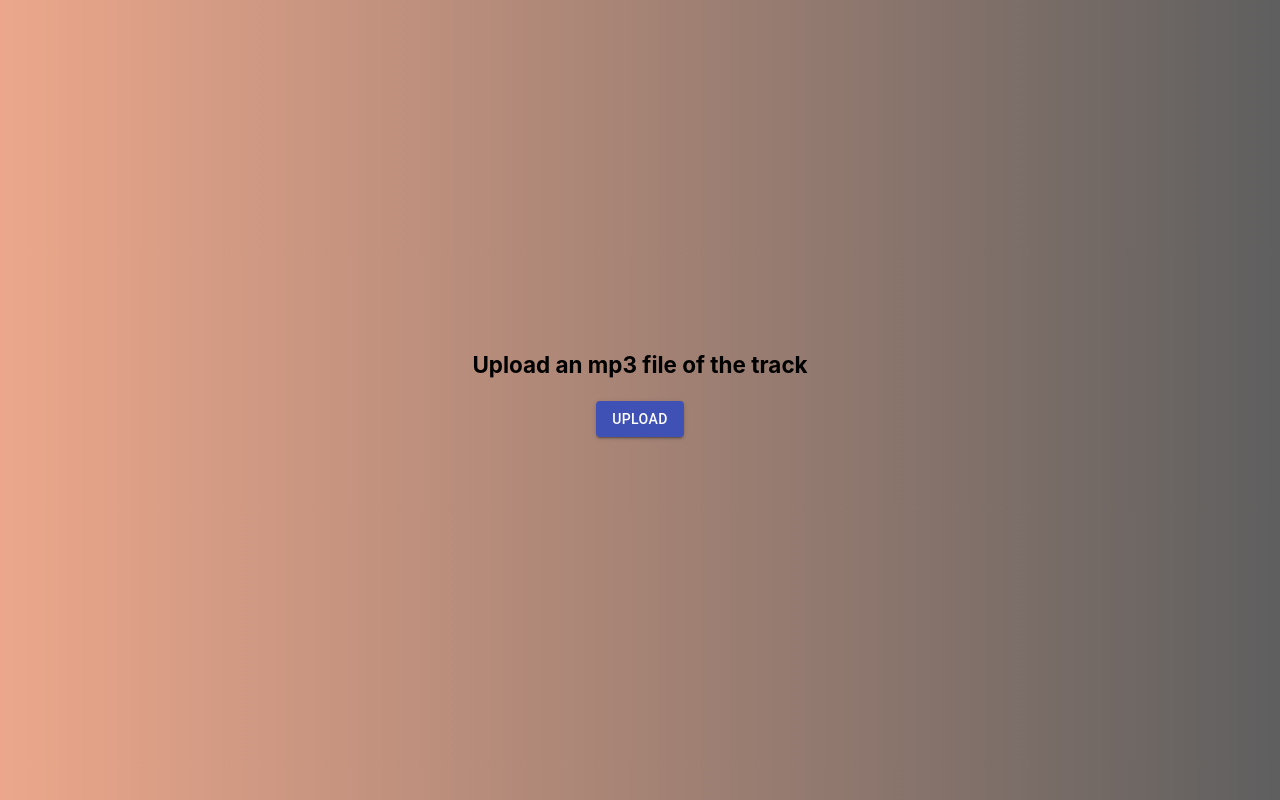
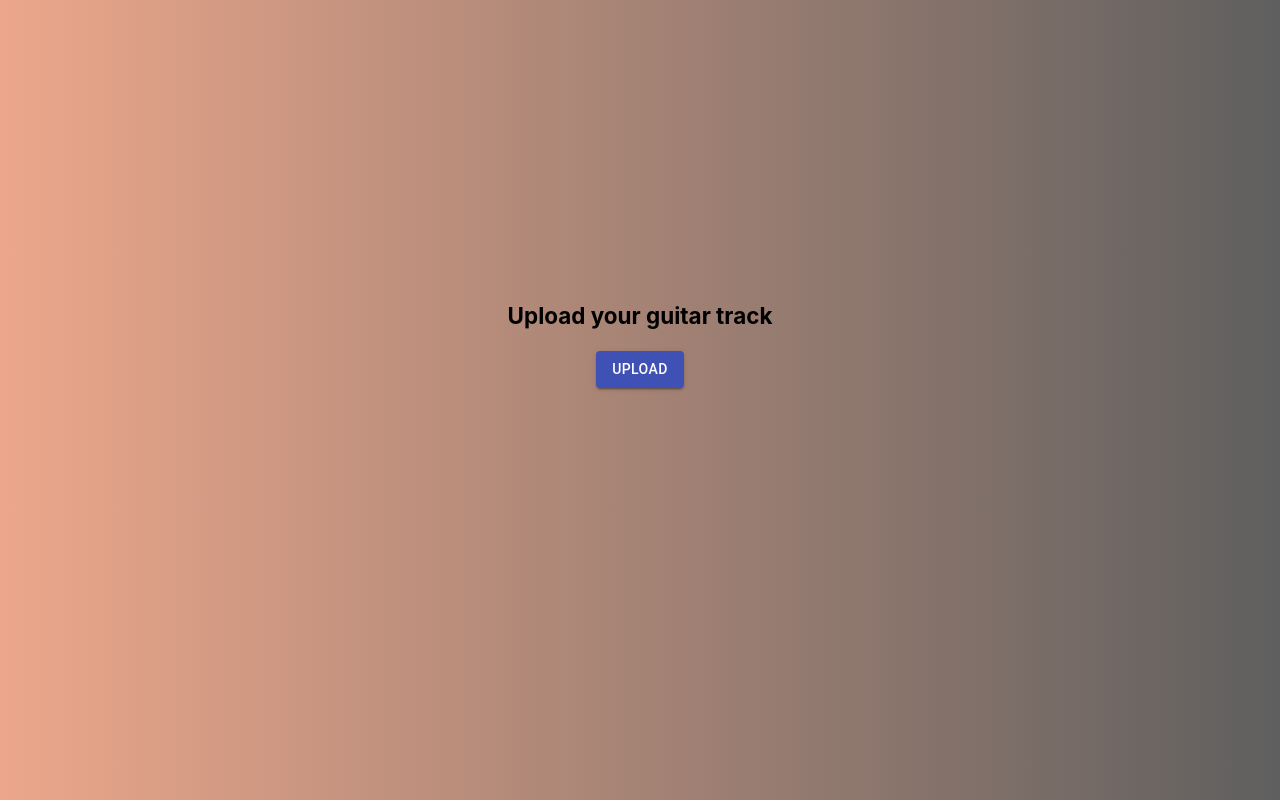
Before and after one commit to CMaunder/echonotate-frontend, a Next.js app: page /create-tab in a window 1280 px wide. Built offline with nearby package versions, Linux system fonts and the light colour scheme.

Commit message:
changes to create-tab page

```diff
--- a/pages/create-tab.tsx
+++ b/pages/create-tab.tsx
@@ -4,7 +4,7 @@ import styles from '../styles/CreateTab.module.css'
 
 const CreateTab = () => {
   return (<div className={styles.title}>
-    <h3>Upload an mp3 file of the track</h3>
+    <h3>Upload your guitar track</h3>
     <input
         accept="image/*"
         style={{display: 'none'}}
--- a/styles/CreateTab.module.css
+++ b/styles/CreateTab.module.css
@@ -1,6 +1,6 @@
 .title {
   color: black;
-  margin-top: -10%;
+  margin-top: -50%;
   font-size: 1.2rem;
   text-align: flex-start;
   flex-direction: column;
```
